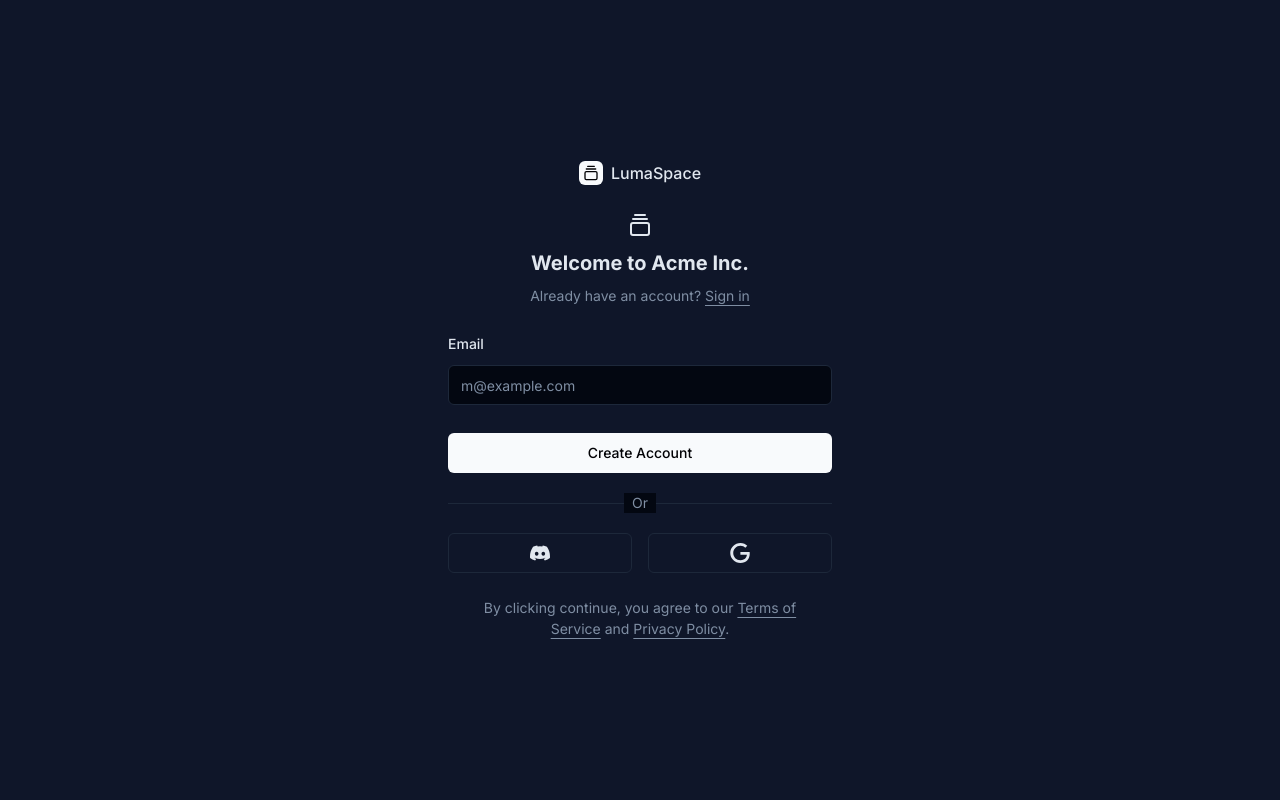
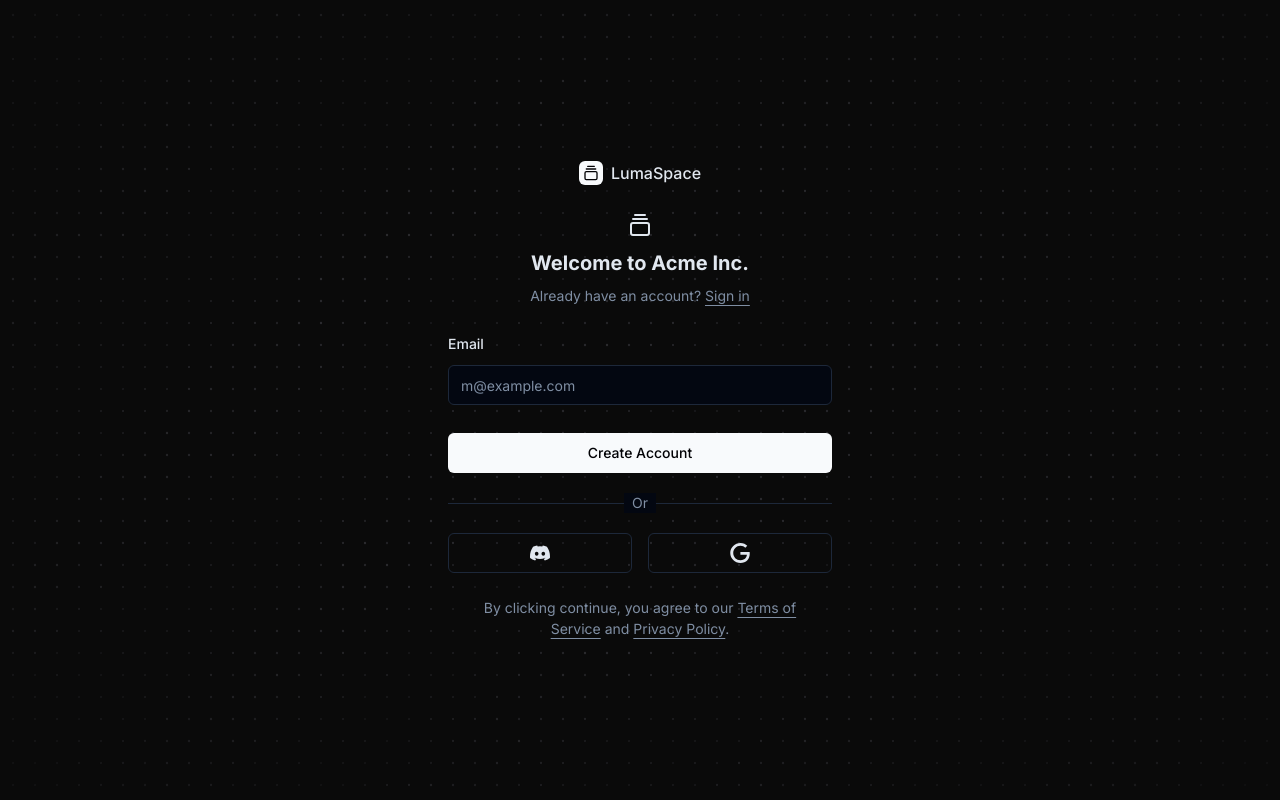
Before and after one commit to LumaSpace-de/luma, a Next.js app: page /signup in a window 1280 px wide. Built offline with nearby package versions, Linux system fonts and the light colour scheme.

Commit message:
page.tsx aktualisieren

```diff
--- a/app/signup/page.tsx
+++ b/app/signup/page.tsx
@@ -1,5 +1,4 @@
 import { GalleryVerticalEnd } from "lucide-react"
-
 import { DotPattern } from "@/components/dot-pattern"
 import { SignupForm } from "@/components/signup-form"
 
@@ -15,7 +14,7 @@ export default function SignupPage() {
       glowIntensity={0.8}
       waveSpeed={0.3}
     >
-    <div className="bg-muted flex min-h-svh flex-col items-center justify-center gap-6 p-6 md:p-10">
+      <div className="relative z-10 flex min-h-svh flex-col items-center justify-center gap-6 p-6 md:p-10">
         <div className="flex w-full max-w-sm flex-col gap-6">
           <a href="#" className="flex items-center gap-2 self-center font-medium">
             <div className="bg-primary text-primary-foreground flex size-6 items-center justify-center rounded-md">
```
Lines whose indentation alone changed are shown as unchanged.
